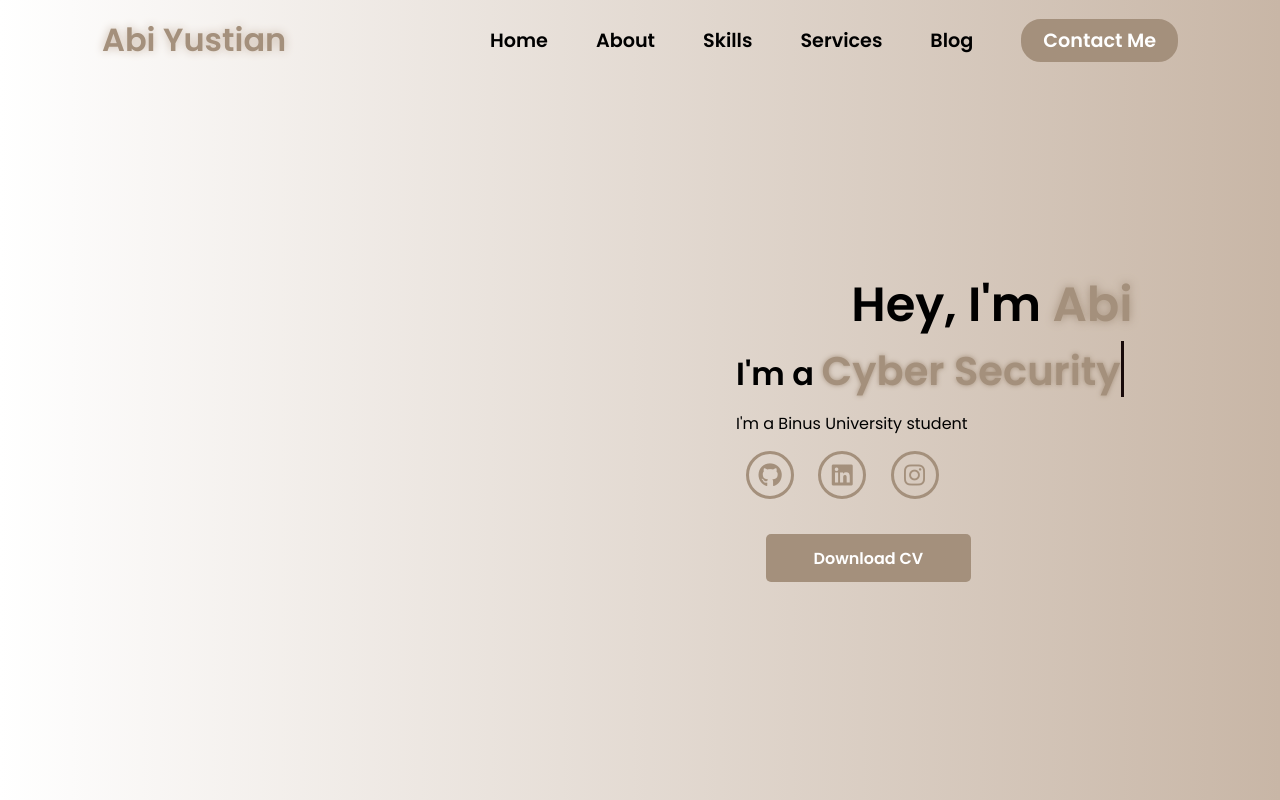
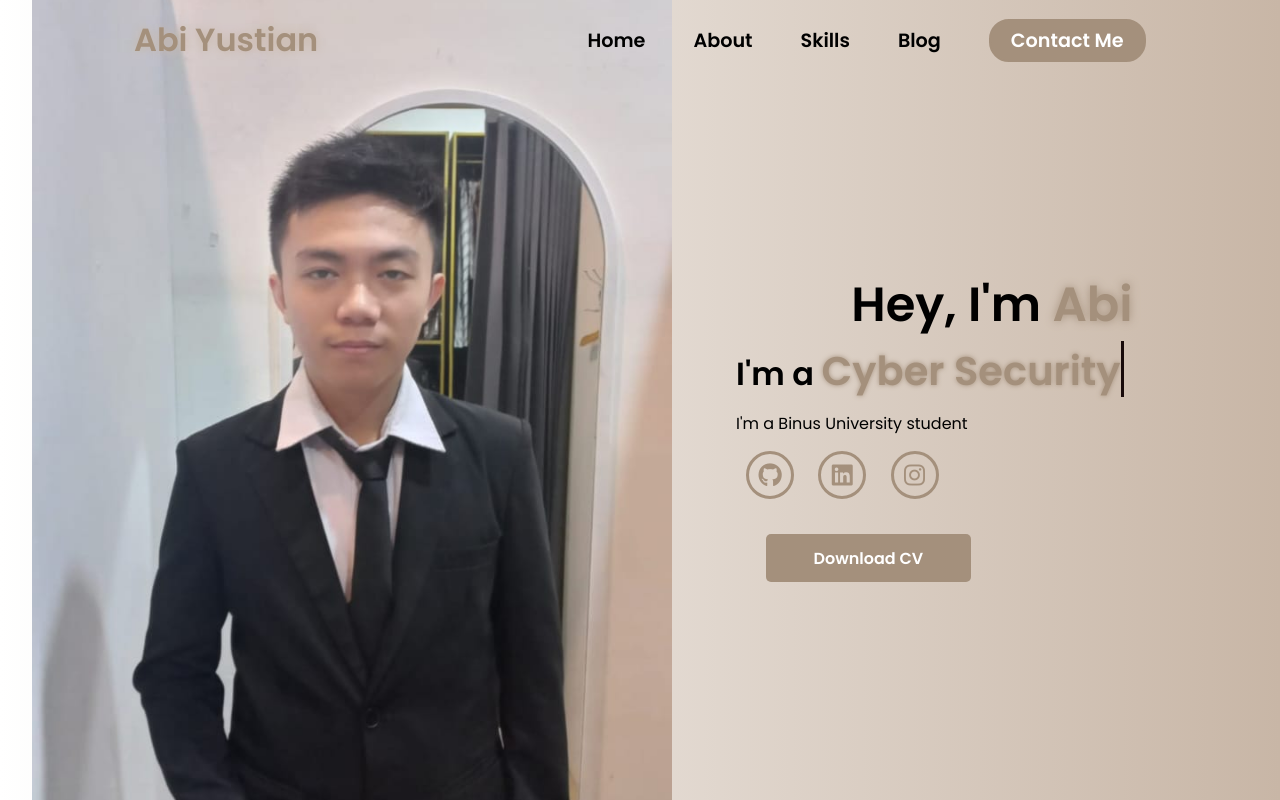
Before and after one commit to abiyustian101/Portofolio, a plain HTML site: page index.html in a window 1280 px wide. Drawn offline with nearby package versions, Linux system fonts and the light colour scheme.

Commit message:
update 1.6

```diff
--- a/index.html
+++ b/index.html
@@ -26,8 +26,6 @@
                 </div>
                 <div class="link" data-aos="fade-up" data-aos-duration="1000" data-aod-delay="300"><a
                         href="skills.html">Skills</a></div>
-                <div class="link" data-aos="fade-up" data-aos-duration="1000" data-aod-delay="400"><a
-                        href="#">Services</a></div>
                 <div class="link" data-aos="fade-up" data-aos-duration="1000" data-aod-delay="500"><a href="#">Blog</a>
                 </div>
                 <div class="link contact-btn" data-aos="fade-up" data-aos-duration="1000" data-aod-delay="600"><a
@@ -40,7 +38,6 @@
                 <a href="index.html">Home</a>
                 <a href="about.html">About</a>
                 <a href="skills.html">Skills</a>
-                <a href="">Services</a>
                 <a href="">Blogs</a>
                 <i class="fa-solid fa-xmark cancel" onclick="cancel()"></i>
             </div>
@@ -49,7 +46,7 @@
     <section>
         <div class="main-container">
             <div class="image" data-aos="zoom-in-right" data-aos-duration="2500">
-                <img src="" alt="">
+                <img src="Foto.jpeg" alt="Foto Abi Yustian">
             </div>
             <div class="content">
                 <h1 data-aos="fade-left" data-aos-duration="1000" data-aos-delay="800">Hey, I'm <span>Abi</span></h1>
```
Also changed, not shown: Foto.jpeg (added).
